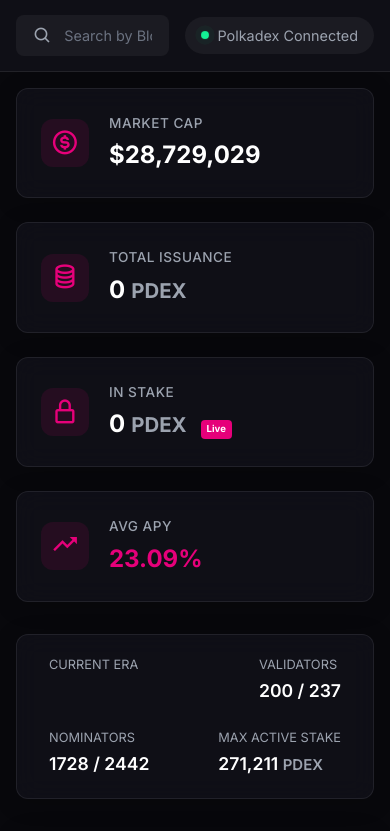
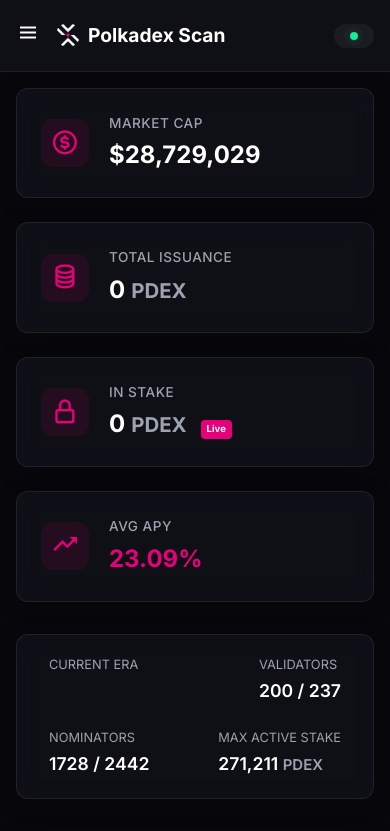
Before and after one commit to polkadexaj/pdexscan, a website built with Vite: page index.html in a window 390 px wide. Shown: the top 831 px of the page. Built offline with nearby package versions, Linux system fonts and the light colour scheme; files whose address does not match are found by name; what @polkadot/api would draw is missing.

Commit message:
Fix mobile header layout to include toggle and logo

```diff
--- a/index.html
+++ b/index.html
@@ -23,7 +23,7 @@
                     <img src="logo.png" alt="Polkadex Logo" class="logo-img" style="width: 32px; height: 32px; border-radius: 50%;">
                     <span class="logo-text">Polkadex Scan</span>
                 </div>
-                <button class="mobile-toggle"><i class='bx bx-menu'></i></button>
+                <button class="mobile-toggle sidebar-close" onclick="document.getElementById('sidebar').classList.remove('open')"><i class='bx bx-x'></i></button>
             </div>
             <nav class="sidebar-nav">
                 <a href="#" class="nav-item active" data-target="home"><i class='bx bx-grid-alt'></i> Home</a>
@@ -45,13 +45,22 @@
         <main class="main-content">
             <!-- Header -->
             <header class="topbar">
+                <div class="mobile-top-bar" style="display: none; align-items: center; gap: 16px;">
+                    <button class="mobile-toggle" onclick="document.getElementById('sidebar').classList.add('open')">
+                        <i class='bx bx-menu'></i>
+                    </button>
+                    <div class="logo" style="font-size: 1.2rem; gap: 8px;">
+                        <img src="logo.png" alt="Polkadex Logo" style="width: 24px; height: 24px; border-radius: 50%;">
+                        <span>Polkadex Scan</span>
+                    </div>
+                </div>
                 <div class="search-container">
                     <i class='bx bx-search'></i>
                     <input type="text" id="search-input" placeholder="Search by Block / Extrinsic / Account / Hash">
                 </div>
                 <div class="network-status">
                     <div class="status-indicator live"></div>
-                    <span>Polkadex Mainnet</span>
+                    <span class="status-text">Polkadex Mainnet</span>
                 </div>
             </header>
 
--- a/styles.css
+++ b/styles.css
@@ -579,7 +579,7 @@ h1, h2, h3 { font-weight: 600; }
 
 @media (max-width: 900px) {
     .main-content { margin-left: 0; }
-    .topbar { width: 100%; }
+    .topbar { width: 100%; justify-content: space-between; }
     .sidebar {
         width: 260px;
         transform: translateX(-100%);
@@ -592,8 +592,11 @@ h1, h2, h3 { font-weight: 600; }
         transform: translateX(0);
         box-shadow: 4px 0 24px rgba(0,0,0,0.8);
     }
+
+    .mobile-top-bar { display: flex !important; }
     .mobile-toggle { display: block; }
-    .search-container { width: auto; flex: 1; margin-right: 16px; }
+    .sidebar-close { display: block; }
+    .search-container { display: none; } /* Hide search on mobile header to save space */
 }
 
 @media (max-width: 600px) {
@@ -601,6 +604,7 @@ h1, h2, h3 { font-weight: 600; }
     .topbar { padding: 0 16px; }
     .list-item { flex-direction: column; align-items: flex-start; gap: 12px; }
     .item-meta { text-align: left; }
+    .status-text { display: none; } /* Hide 'Polkadex Mainnet' text on small phones */
 }
 
 /* New block animation */
```
